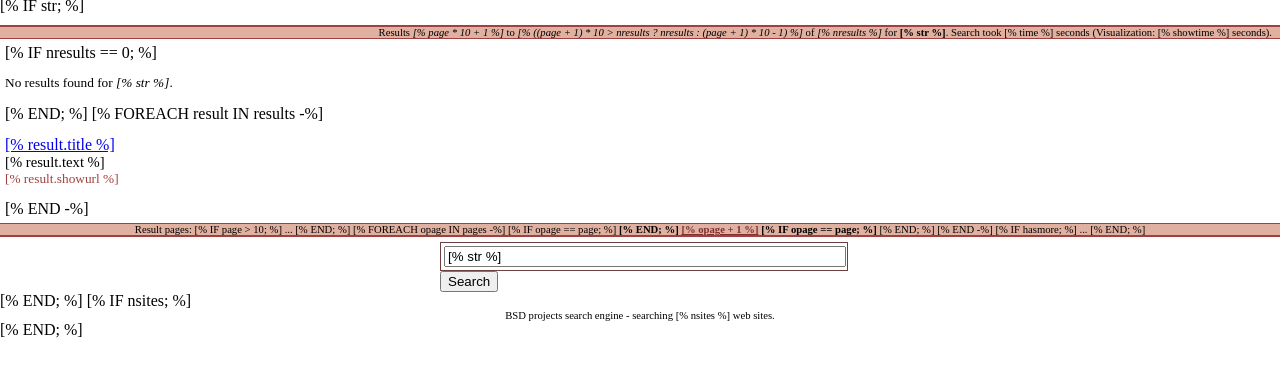
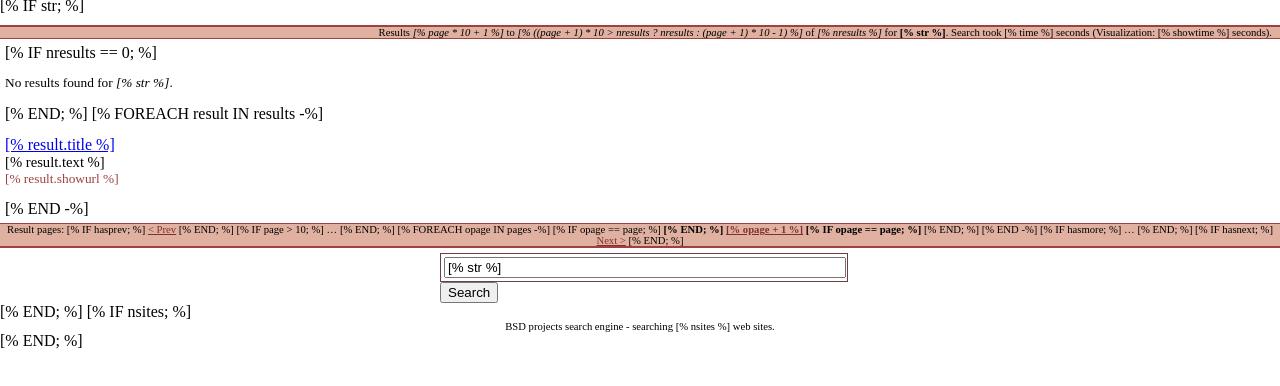
Before and after one commit to caoimhechaos/bsdsearch, a plain HTML site: page cgi-bin/search.html in a window 1280 px wide. Shown: the part 130-516 px from the top of the page. Drawn offline with Linux system fonts and the light colour scheme.

Commit message:
Make the UI slightly more usable (next and previous button, UTF-8 ellipsis).

```diff
--- a/cgi-bin/search.html
+++ b/cgi-bin/search.html
@@ -135,8 +135,11 @@
   </div>
   <div class="pager">
    Result pages:
+[% IF hasprev; %]
+   <a href="/search.cgi?q=[% encquery %]&p=[% page - 1 %]">&lt; Prev</a>
+[% END; %]
 [% IF page > 10; %]
-   ...
+   &hellip;
 [% END; %]
 [% FOREACH opage IN pages -%]
 [% IF opage == page; %]
@@ -148,7 +151,10 @@
 [% END; %]
 [% END -%]
 [% IF hasmore; %]
-   ...
+   &hellip;
+[% END; %]
+[% IF hasnext; %]
+   <a href="/search.cgi?q=[% encquery %]&p=[% page + 1 %]">Next &gt;</a>
 [% END; %]
   </div>
   <div class="content">
```
Also changed, not shown: 1 other file.
